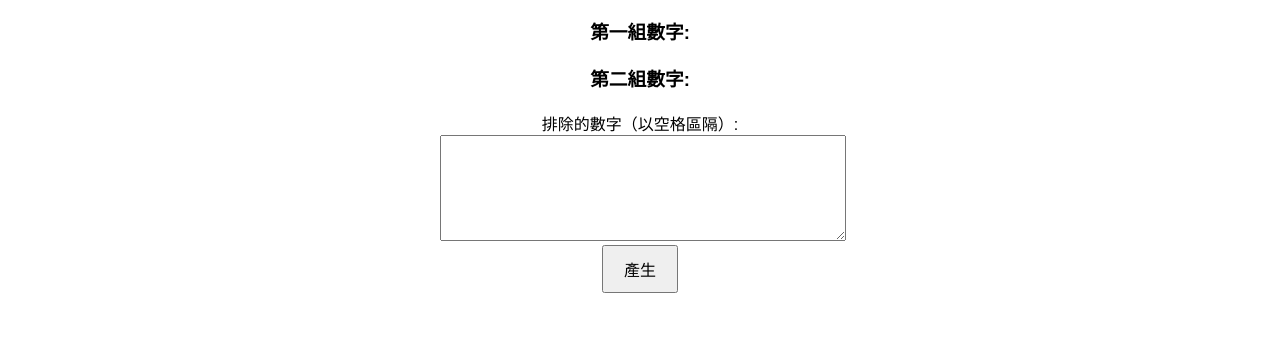
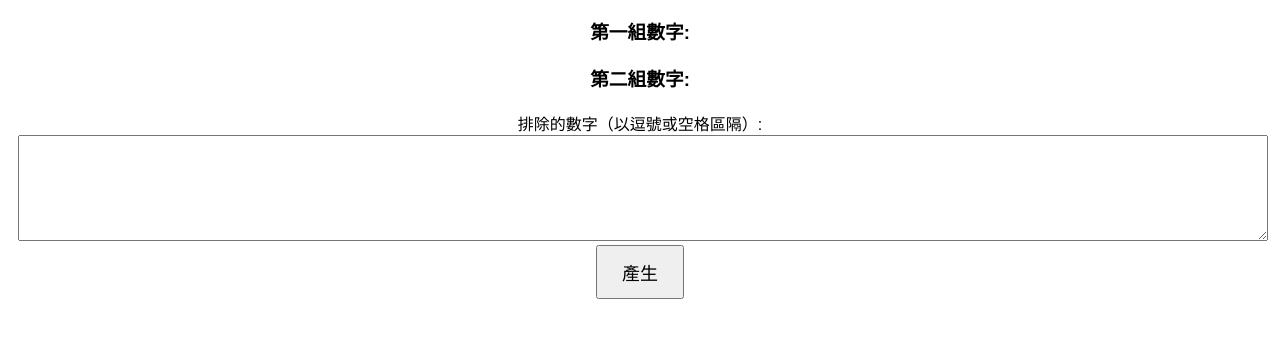
Before and after one commit to oandfof/oandfof.github.io, a plain HTML site: page index.html in a window 1280 px wide. Shown: the part 88-426 px from the top of the page. Drawn offline with Linux system fonts and the light colour scheme.

Commit message:
Update index.html

```diff
--- a/index.html
+++ b/index.html
@@ -11,9 +11,8 @@
 
     .container {
       margin-top: 50px;
-      max-width: 400px;
-      margin-left: auto;
-      margin-right: auto;
+      margin-left: 10px;
+      margin-right: 10px;
     }
 
     .numbers {
@@ -23,11 +22,12 @@
     #excludedNumbers {
       width: 100%;
       height: 100px;
+      resize: vertical;
     }
 
     #generateButton {
-      padding: 10px 20px;
-      font-size: 16px;
+      padding: 12px 24px;
+      font-size: 18px;
     }
   </style>
 </head>
@@ -43,7 +43,7 @@
       <p id="secondNumbers"></p>
     </div>
     <div>
-      <label for="excludedNumbers">排除的數字（以空格區隔）:</label>
+      <label for="excludedNumbers">排除的數字（以逗號或空格區隔）:</label>
       <textarea id="excludedNumbers"></textarea>
     </div>
     <button id="generateButton" onclick="generateRandomNumbers()">產生</button>
@@ -52,7 +52,7 @@
   <script>
     function generateRandomNumbers() {
       var excludedNumbersString = document.getElementById('excludedNumbers').value;
-      var excludedNumbers = excludedNumbersString.split(/\s+/);
+      var excludedNumbers = excludedNumbersString.split(/[\s,]+/);
       var firstNumbers = generateUniqueRandomNumbers(1, 39, 5, excludedNumbers).sort(function(a, b) {
         return a - b;
       });
```
